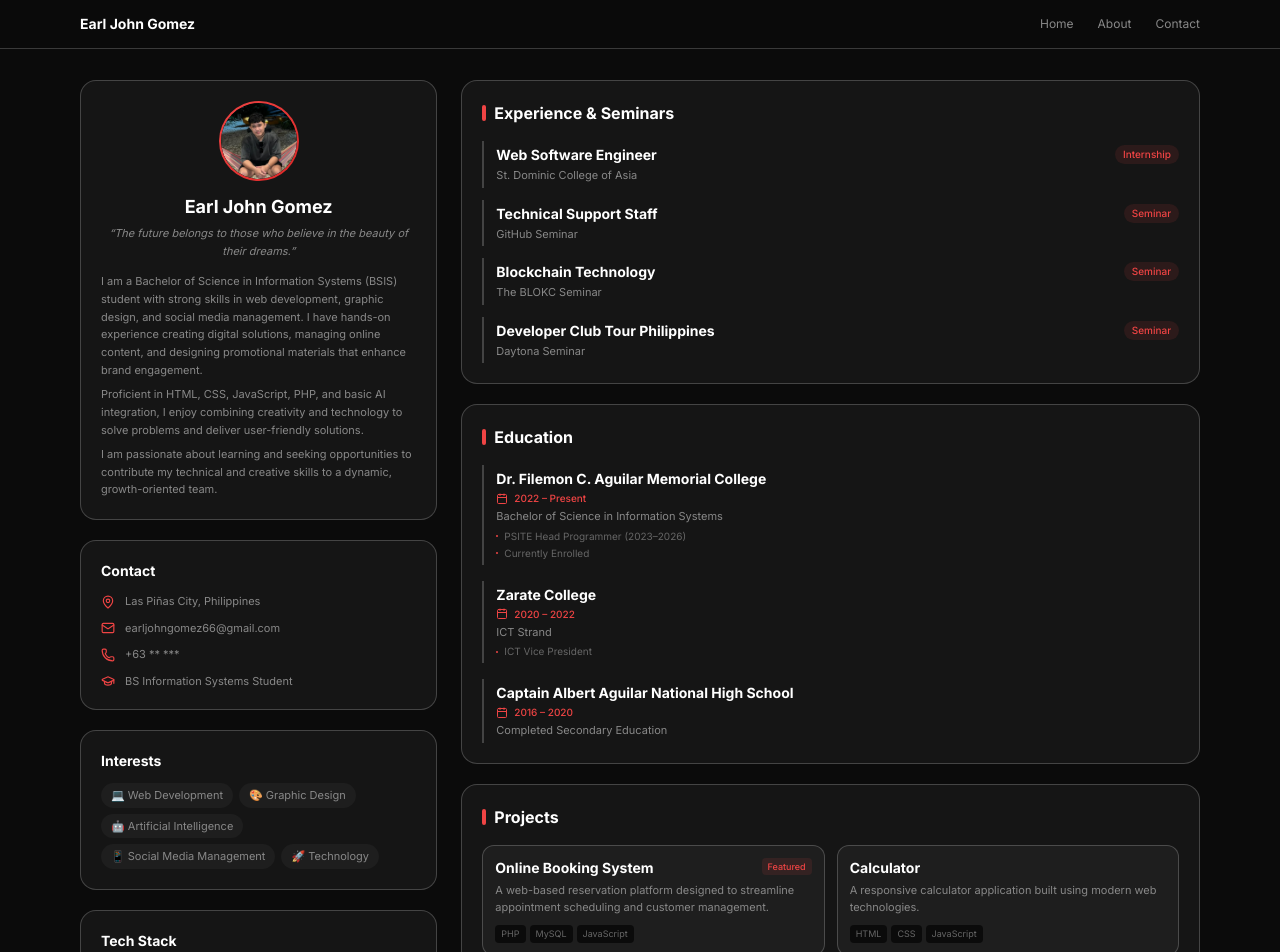
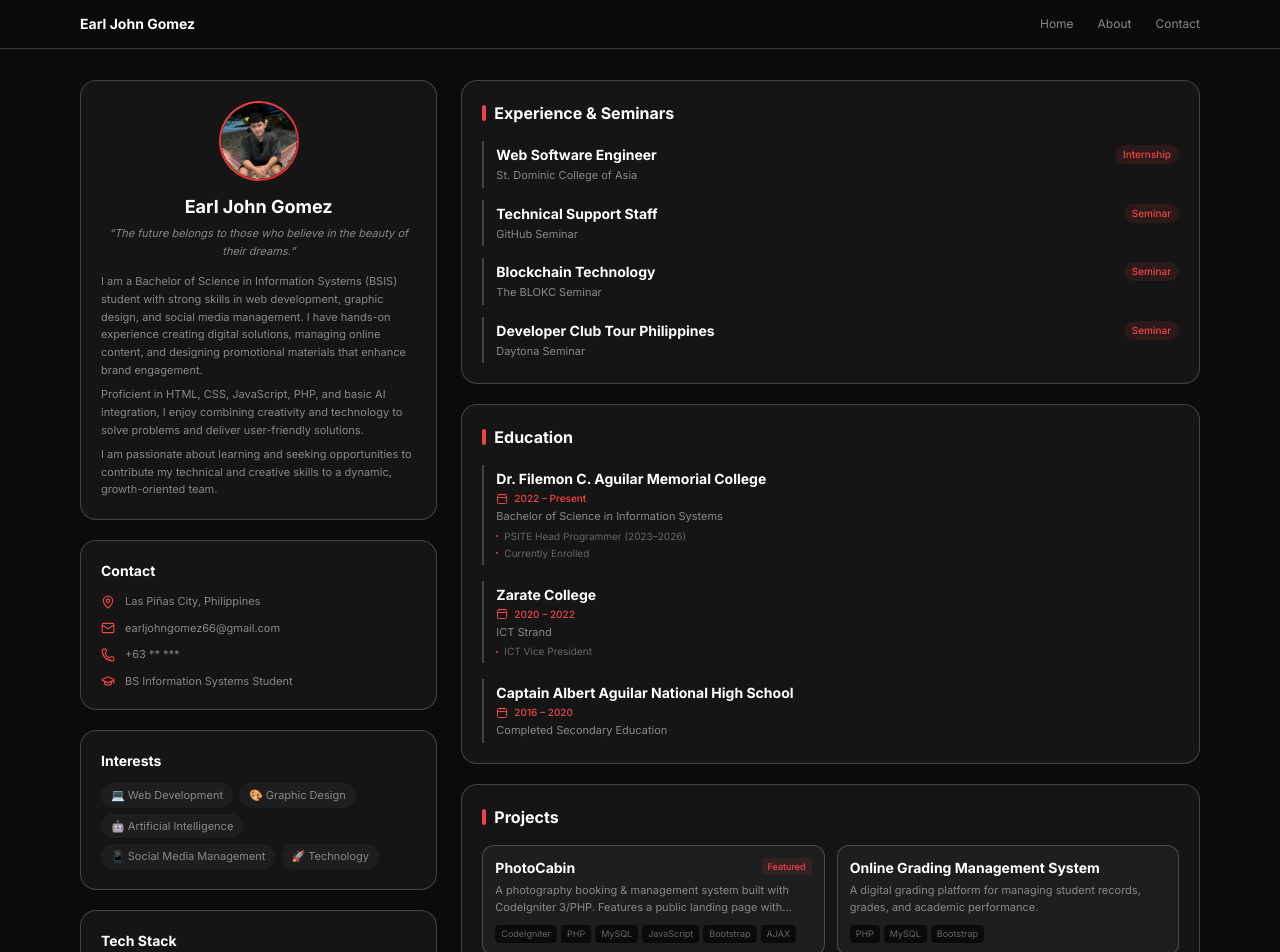
Before and after one commit to unknownun0/earljohnportfolio, a Next.js app: page / in a window 1280 px wide. Shown: the top 952 px of the page. Built offline with nearby package versions, Linux system fonts and the light colour scheme.

Commit message:
Add PhotoCabin project with video demo

```diff
--- a/src/data/defaultContent.ts
+++ b/src/data/defaultContent.ts
@@ -116,16 +116,26 @@ export const defaultContent: Content = {
   projects: [
     {
       id: "1",
-      title: "Online Booking System",
+      title: "PhotoCabin",
       description:
-        "A web-based reservation platform designed to streamline appointment scheduling and customer management.",
-      tags: ["PHP", "MySQL", "JavaScript"],
+        "A photography booking & management system built with CodeIgniter 3/PHP. Features a public landing page with portfolio (image/video), packages, multi-step booking (date → package → details → venue → submit), date availability check, and OTP registration. Client portal includes a dashboard with booking timeline, accept quotes, upload payment proof, digitally sign contracts, rate/review, view albums, real-time chat with admin, and profile management. Admin panel handles full booking lifecycle, payment verification, auto-generated contracts, calendar view, package/add-on CRUD, portfolio management, client management, album/media management, real-time chat, SMTP settings, and gallery import. Notifications include email alerts for booking, quotation, payment, contract, OTP, and drive link sharing.",
+      tags: ["CodeIgniter", "PHP", "MySQL", "JavaScript", "Bootstrap", "AJAX"],
       featured: true,
-      image: "https://placehold.co/600x400/151515/EF4444?text=Booking+System",
-      video: "/uploads/video/romaoturs%20(1).mp4",
+      image: "https://placehold.co/600x400/151515/EF4444?text=PhotoCabin",
+      video: "/uploads/video/photocabin.mp4",
     },
     {
       id: "2",
+      title: "Online Grading Management System",
+      description:
+        "A digital grading platform for managing student records, grades, and academic performance.",
+      tags: ["PHP", "MySQL", "Bootstrap"],
+      featured: false,
+      image: "https://placehold.co/600x400/151515/EF4444?text=Grading+System",
+      video: "/uploads/video/sample%201.mp4",
+    },
+    {
+      id: "3",
       title: "Calculator",
       description:
         "A responsive calculator application built using modern web technologies.",
@@ -133,16 +143,6 @@ export const defaultContent: Content = {
       featured: false,
       image: "https://placehold.co/600x400/151515/EF4444?text=Calculator",
       video: "",
-    },
-    {
-      id: "3",
-      title: "Online Grading Management System",
-      description:
-        "A digital grading platform for managing student records, grades, and academic performance.",
-      tags: ["PHP", "MySQL", "Bootstrap"],
-      featured: false,
-      image: "https://placehold.co/600x400/151515/EF4444?text=Grading+System",
-      video: "/uploads/video/sample%201.mp4",
     },
   ],
   experience: [
```
Also changed, not shown: 1 other file (tests, documents, lock files or other folders).
